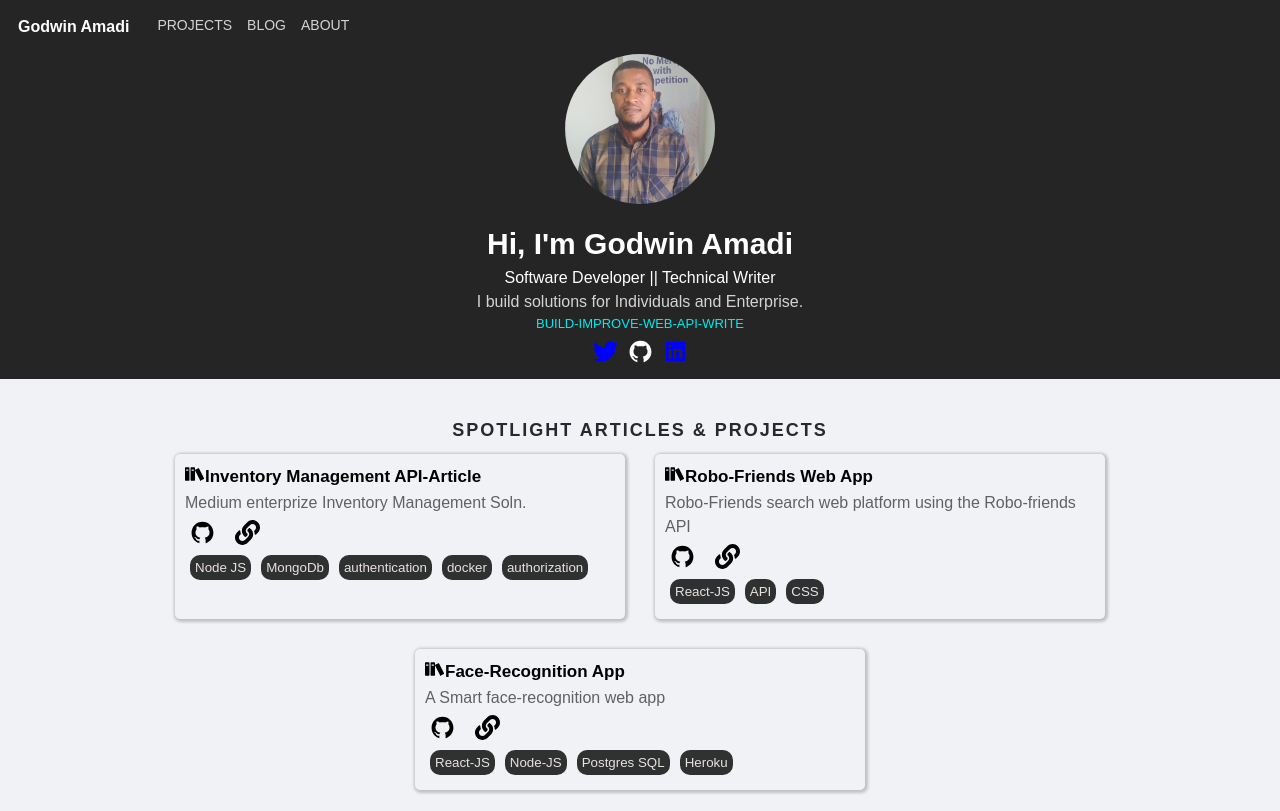
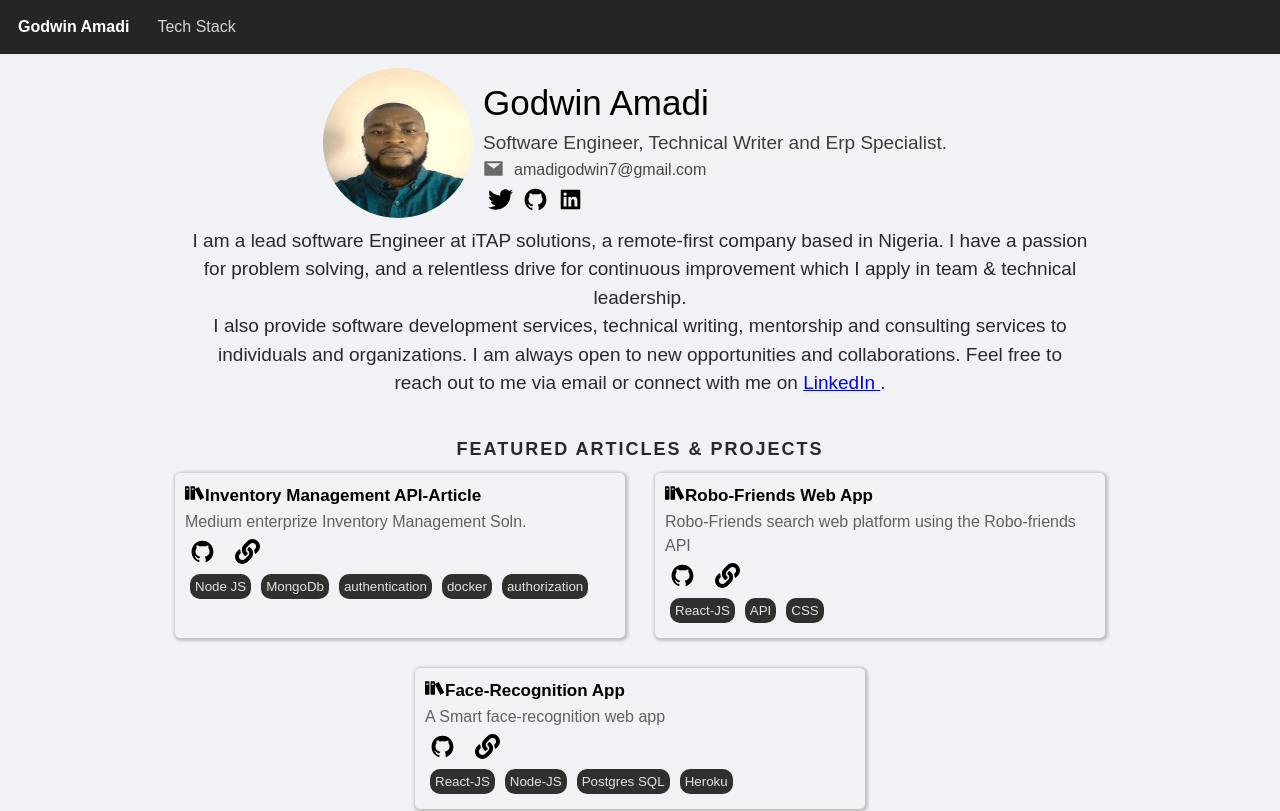
Before and after one commit to Godwin-NJ/gnj-portfolio, a React (Create React App) app: page / in a window 1280 px wide. Shown: the top 811 px of the page. Built offline with nearby package versions, Linux system fonts and the light colour scheme.

Commit message:
modify interface sept-5th 2026

```diff
--- a/src/Pages/BuiltRecent.js
+++ b/src/Pages/BuiltRecent.js
@@ -8,7 +8,7 @@ const Built = () => {
   return (
     <Wrapper className="prjtTemp">
       <h6 className="spotlight-info">
-        Spotlight Articles & PROJECTS
+        Featured Articles & PROJECTS
         {/* -<AiOutlineSetting /> */}
         {/* <AiTwotoneTool /> BELOW */}
       </h6>
@@ -71,11 +71,11 @@ const Built = () => {
         </ul>
       </div>
 
-      <button className="btnProject">
+      {/* <button className="btnProject">
         <Link to="/projects" style={{ textDecoration: "none", color: "white" }}>
           See More
         </Link>
-      </button>
+      </button> */}
     </Wrapper>
   );
 };
--- a/src/Pages/Footer.js
+++ b/src/Pages/Footer.js
@@ -1,23 +1,34 @@
 import {
   AiFillGithub,
   AiFillLinkedin,
-  AiFillMail,
+  // AiFillMail,
   AiFillTwitterCircle,
 } from "react-icons/ai";
-import { BiCaretDown } from "react-icons/bi";
+// import { BiCaretDown } from "react-icons/bi";
 import styled from "styled-components";
 import SocialIcon from "../component/SocialIcon";
+import { FaRegCopyright } from "react-icons/fa6";
 
 const Footer = () => {
+  const currentDate = new Date().getFullYear();
+
   return (
     <Wrapper>
       <footer>
         <article className="footerStyle">
           <div className="footerContainer">
             <section className="userFooter-info">
-              <p>Reach Out to me !</p>
+              <span style={{ fontSize: "20px", paddingTop: "0px" }}>
+                <FaRegCopyright />
+              </span>
+              <p>{currentDate}</p>
+              <p>Godwin Amadi</p>
             </section>
+
             <section className="footerIcon">
+              <span className="emailAdd">
+                <p>amadigodwin7@gmail.com</p>
+              </span>
               <span>
                 <SocialIcon
                   href="https://github.com/Godwin-NJ"
@@ -38,9 +49,6 @@ const Footer = () => {
                   alt="Twitter"
                   ReactIcon={AiFillTwitterCircle}
                 />
-              </span>
-              <span className="emailAdd">
-                <p>amadigodwin7@gmail.com</p>
               </span>
             </section>
           </div>
@@ -66,12 +74,14 @@ const Wrapper = styled.section`
   }
   .footerContainer {
     display: flex;
-    flex-direction: column;
-    justify-content: center;
-    align-items: center;
+    flex-direction: row;
+    justify-content: space-around;
+    /* align-items: center; */
     gap: 5px;
-    padding: 5px;
+    padding: 10px;
     .userFooter-info {
+      display: flex;
+      gap: 5px;
       opacity: 0.7;
       &:hover {
         opacity: 0.9;
@@ -82,7 +92,7 @@ const Wrapper = styled.section`
     .footerIcon {
       display: flex;
       flex-direction: row;
-      gap: 15px;
+      gap: 5px;
       /* font-size: 25px; */
       margin-top: -5px;
       a {
@@ -99,4 +109,13 @@ const Wrapper = styled.section`
       }
     }
   }
+
+  @media (max-width: 480px) {
+    .footerContainer {
+      display: flex;
+      flex-direction: column;
+      justify-content: center;
+      align-items: center;
+    }
+  }
 `;
--- a/src/Pages/LandingPage.js
+++ b/src/Pages/LandingPage.js
@@ -1,11 +1,11 @@
 import React from "react";
 import styled from "styled-components";
-import gnjImage from "../images/gnj-pic.jpg";
+import gnjImage from "../images/portfolio.jpeg";
 import { FaTwitter } from "react-icons/fa";
 import {
   AiFillGithub,
   AiFillLinkedin,
-  // AiFillMail,
+  AiFillMail,
   // AiFillTwitterCircle,
 } from "react-icons/ai";
 import BuiltRecently from "./BuiltRecent";
@@ -14,6 +14,7 @@ import SocialIcon from "../component/SocialIcon";
 const LandingPage = () => {
   return (
     <Wrapper>
+      <section className="landingPage">
         <section className="briefAbout">
           <div>
             <img
@@ -25,54 +26,62 @@ const LandingPage = () => {
           </div>
 
           <div className="about1">
-          <h4 className="big-heading">Hi, I'm Godwin Amadi</h4>
-          <p className="big-heading">Software Developer || Technical Writer</p>
+            <h4 className="big-heading">Godwin Amadi</h4>
+            <p className="my-header">
+              Software Engineer, Technical Writer and Erp Specialist.
+            </p>
+            <span className="description">
+              <AiFillMail
+                // size={21}
+                style={{ opacity: "0.8" }}
+                className="mail-icon"
+              />
+              <p>amadigodwin7@gmail.com</p>
+            </span>
 
-          <p className="description">
-            I build solutions for Individuals and Enterprise.
-          </p>
-          <p className="actionAbout">
-            <span>Build-</span>
-            <span>Improve-</span>
-            <span>Web-</span>
-            <span>API-</span>
-            <span>Write</span>
-          </p>
             <div className="socialContact">
               <SocialIcon
                 href="http://twitter.com/godwin_nj"
                 alt="twitter"
                 ReactIcon={FaTwitter}
-              iconColor="blue"
+                iconColor="black"
               />
               <SocialIcon
                 href="https://github.com/Godwin-NJ"
                 alt="Github"
                 ReactIcon={AiFillGithub}
-              // iconColor=""
+                iconColor="black"
               />
               <SocialIcon
                 href="https://www.linkedin.com/in/amadigodwin7/"
                 alt="LinkedIn"
                 ReactIcon={AiFillLinkedin}
-              iconColor="blue"
+                iconColor="black"
               />
             </div>
-          {/* <div className="borderIcon">
+          </div>
+        </section>
+
+        <p className="moreInfo">
+          I am a lead software Engineer at iTAP solutions, a remote-first
+          company based in Nigeria. I have a passion for problem solving, and a
+          relentless drive for continuous improvement which I apply in team &
+          technical leadership.
+          <br />I also provide software development services, technical writing,
+          mentorship and consulting services to individuals and organizations. I
+          am always open to new opportunities and collaborations. Feel free to
+          reach out to me via email or connect with me on{" "}
           <a
-              className="socialIcon"
-              href="http://twitter.com/godwin_nj"
-              alt="twitter"
+            href="https://www.linkedin.com/in/amadigodwin7/"
             target="_blank"
-              rel="noreferrer"
+            rel="noopener noreferrer"
+            style={{ color: "blue", textDecoration: "underline" }}
           >
-              <FaTwitter
-              // style={{ position: "absolute", top: "57.3%", left: "45%" }}
-              />
-              <span className="twiiterFollow">Follow</span>
-            </a>
-          </div> */}
-        </div>
+            {" "}
+            LinkedIn{" "}
+          </a>{" "}
+          .
+        </p>
       </section>
       <BuiltRecently />
     </Wrapper>
@@ -82,14 +91,33 @@ const LandingPage = () => {
 export default LandingPage;
 
 const Wrapper = styled.div`
+  /* max-width: 100%; */
+  .landingPage {
+    /* width: 70%; */
+    /* display: flex; */
+    /* flex-direction: column; */
+    .moreInfo {
+      width: 70%;
+      margin: 0 auto;
+      font-size: 19px;
+      line-height: 1.5;
+      text-align: center;
+      /* margin-top: 20px; */
+
+      /* padding: 20px; */
+    }
+    /* align-items: center; */
+    /* justify-content: center; */
+    /* text-align: center; */
+  }
   .briefAbout {
-    background-color: #262525;
+    /* background-color: #262525; */
     display: flex;
-    flex-direction: column;
+    /* flex-direction: column; */
     align-items: center;
     /* margin-top: -5%; */
-    /* padding-top: 5%; */
-    /* justify-content: center; */
+    padding-top: 1%;
+    justify-content: center;
   }
   .circular-image {
     height: 150px;
@@ -98,22 +126,34 @@ const Wrapper = styled.div`
     /* margin-left: 10%; */
   }
   .about1 {
-    color: #fff;
+    /* color: #fff; */
+    color: #000;
     display: flex;
     flex-direction: column;
-    align-items: center;
+    /* align-items: center; */
     padding: 10px;
-    text-align: center;
+    /* text-align: center; */
     /* padding: 5vw 3vw 6vw; */
 
     h4 {
       /* font-size: 25px; */
-      font-size: 30px;
+      font-size: 35px;
+      font-weight: 500;
+    }
+    .my-header {
+      font-size: 19px;
+      font-weight: 90;
+      opacity: 0.75;
     }
     .description {
+      display: flex;
+      gap: 10px;
       /* width: 70%; */
-      opacity: 0.8;
+      opacity: 0.7;
       /* font-size: 20px; */
+      .mail-icon {
+        font-size: 21px;
+      }
     }
     .actionAbout {
       display: flex;
@@ -123,7 +163,7 @@ const Wrapper = styled.div`
       font-size: 13px;
       opacity: 0.9;
       span {
-        color: #00ffff;
+        color: #000;
       }
       /* color: #fff; */
     }
@@ -136,10 +176,40 @@ const Wrapper = styled.div`
   .socialContact {
     display: flex;
   }
+
   @media (max-width: 480px) {
     .about1 {
       h4 {
-        font-size: 25px;
+        font-size: 20px;
+        font-weight: 500;
+      }
+      .my-header {
+        font-size: 14px;
+        font-weight: 70;
+        /* opacity: 0.75; */
+      }
+      .description {
+        font-size: 13px;
+        .mail-icon {
+          font-size: 18px;
+        }
+      }
+    }
+    .circular-image {
+      height: 100px;
+      width: 100px;
+      /* border-radius: 50%; */
+      /* margin-left: 10%; */
+    }
+
+    .landingPage {
+      .moreInfo {
+        width: 100%;
+        /* margin: 0 auto; */
+        font-size: 17px;
+        line-height: 1.3;
+        padding: 10px;
+        /* text-align: center; */
       }
     }
   }
--- a/src/Pages/NavHome.js
+++ b/src/Pages/NavHome.js
@@ -29,16 +29,16 @@ const NavHome = ({ navToggle, isNavOpen }) => {
             {/*End --> Hamburger icon for smaller screen */}
             <nav className={`${isNavOpen ? "navInfo showNav " : "navInfo"}`}>
               {/* <Link className="navAnker navbar-brand" to="/about"></Link> */}
-              <Link className="navAnker" to="/projects">
+              {/* <Link className="navAnker" to="/projects">
                 Projects
-              </Link>
+              </Link> */}
               {/* <a className="navAnker" href='/#'>Contact</a> */}
 
-              <Link className="navAnker" to="/articles">
+              {/* <Link className="navAnker" to="/articles">
                 Blog
-              </Link>
-              <Link className="navAnker" to="/about">
-                About
+              </Link> */}
+              <Link className="navAnker" to="/techstack">
+                Tech Stack
               </Link>
               {/* <a
                 className="navAnker"
@@ -102,11 +102,11 @@ const Wrapper = styled.section`
   .navAnker {
     text-decoration: none;
     color: #fff;
-    text-transform: uppercase;
+    text-transform: Capitalize;
     opacity: 0.8;
-    font-size: 14px;
+    font-size: 16px;
     &:hover {
-      opacity: 1;
+      /* opacity: 1; */
       text-decoration: underline;
     }
   }
--- a/src/component/RouteFind.js
+++ b/src/component/RouteFind.js
@@ -12,7 +12,7 @@ const RouteFind = ({ isUserAuthenticated }) => {
     <Switch>
       <Route exact path="/" component={LandingPage}></Route>
       {/* <Route exact path="/about" component={About}></Route> */}
-      <Route path="/about" component={About}></Route>
+      <Route path="/techstack" component={About}></Route>
       <Route path="/projects" component={Projects}></Route>
       <Route path="/articles" component={Article}></Route>
     </Switch>
--- a/src/component/SocialIcon.js
+++ b/src/component/SocialIcon.js
@@ -37,4 +37,13 @@ const Wrapper = styled.div`
       box-shadow: 1px 1px 3px 3px #d2e8f5;
     }
   }
+
+  @media (max-width: 480px) {
+    .socialIcon {
+      /* color: ${(props) => props.$iconColor}; */
+      /* display: flex; */
+      font-size: 18px;
+      /* gap: 5px; */
+    }
+  }
 `;
--- a/src/index.css
+++ b/src/index.css
@@ -5,11 +5,15 @@
   margin: 0;
   box-sizing: border-box;
 }
+html {
+  width: 100%;
+  max-width: 100%;
+  overflow-x: hidden;
+}
 body {
-  /* position: relative; */
   width: 100%;
-  /* height: 100%; */
-  height: 100vh;
+  max-width: 100%;
+  min-height: 100vh;
   /* Arial, Helvetica, sans-serif  */
   font-family: Arial, Helvetica, sans-serif, "Roboto";
   background-color: #f0f2f5;
@@ -17,7 +21,7 @@ body {
   /* margin: 0px; */
   line-height: 1.5;
   font-size: 1rem;
-  /* overflow-x: hidden; */
+  overflow-x: hidden;
 }
 
 /* .aboutHeader {
@@ -59,7 +63,8 @@ h5 {
   border-radius: 5px;
   border: 1px solid black;
   padding: 5px;
-  width: 100vw;
+  width: 100%;
+  max-width: 100%;
   background-color: #242e2e;
   color: white;
   border-color: transparent;
@@ -67,7 +72,6 @@ h5 {
 .hamburgerIcon:before {
   font-size: 5px;
 }
-
 
 a {
   text-decoration: none;
```
Also changed, not shown: src/images/portfolio.jpeg (added). Lines whose indentation alone changed are shown as unchanged.
